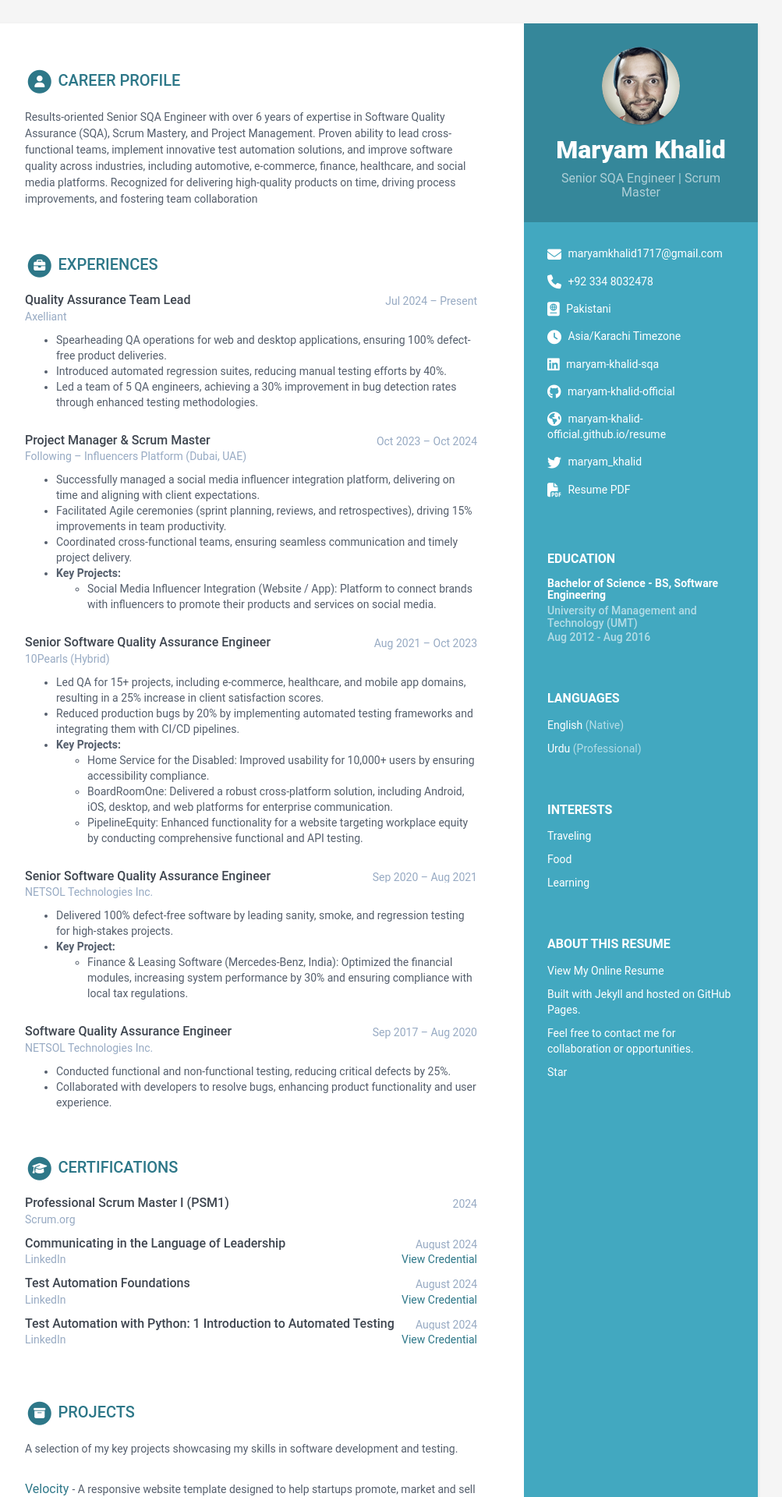
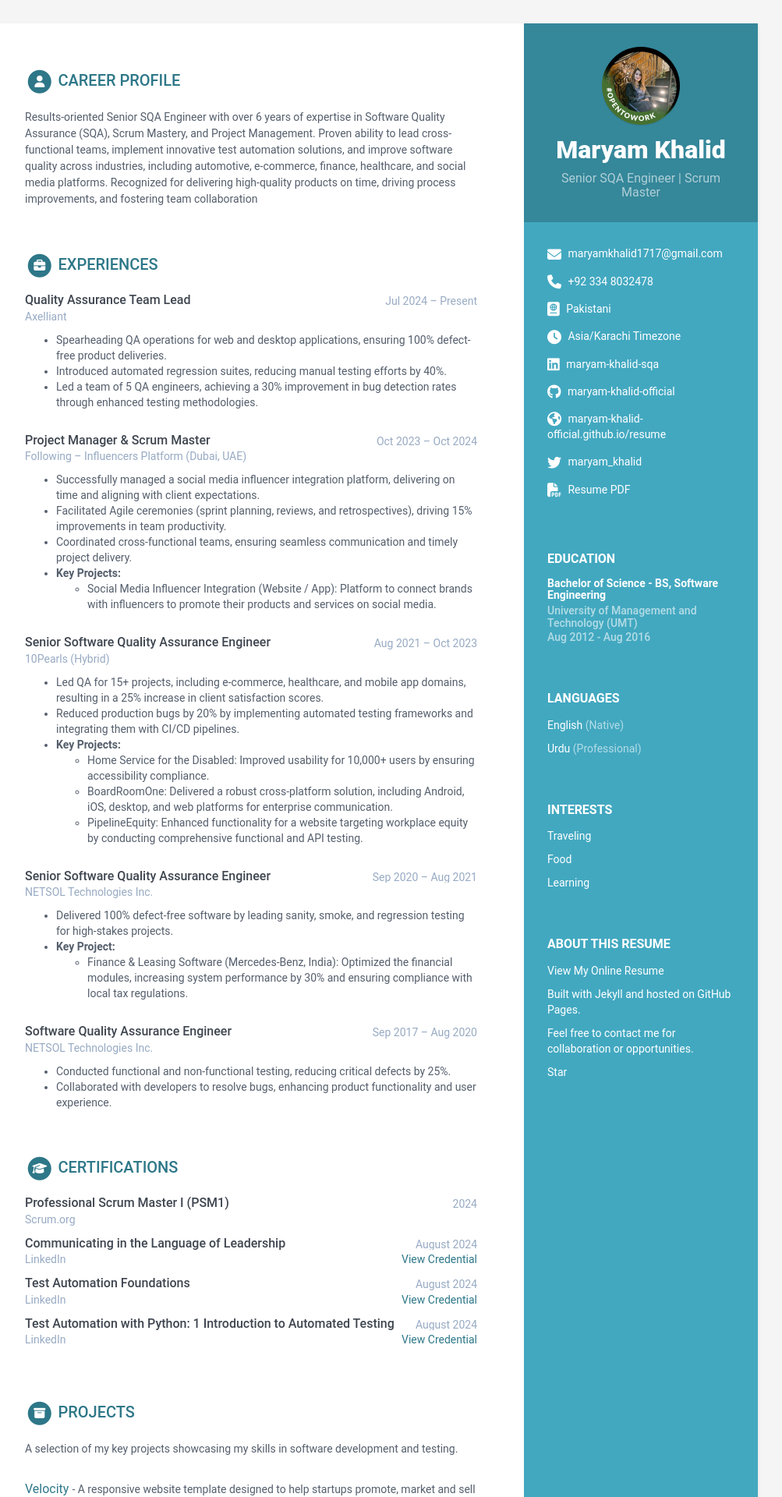
Before and after one commit to maryam-khalid-official/resume, a Jekyll site: the page built from index.html, in a window 1280 px wide. Shown: the top 1920 px of the page at 78% size, without its empty margins (168-1171 px from the left). Built offline with Jekyll 4.4.1, drawn with Linux system fonts in a browser that asks for light colours.

Commit message:
Update data.yml

```diff
--- a/_data/data.yml
+++ b/_data/data.yml
@@ -6,7 +6,7 @@ sidebar:
     # Profile information
     name: Maryam Khalid
     tagline: Senior SQA Engineer | Scrum Master
-    avatar: profile.png  # You can place a 100x100 image in /assets/images/ and name it profile.png
+    avatar: 1735072897371.jpeg  # You can place a 100x100 image in /assets/images/ and name it profile.png
 
     # Sidebar links
     email: example@email.com
```
